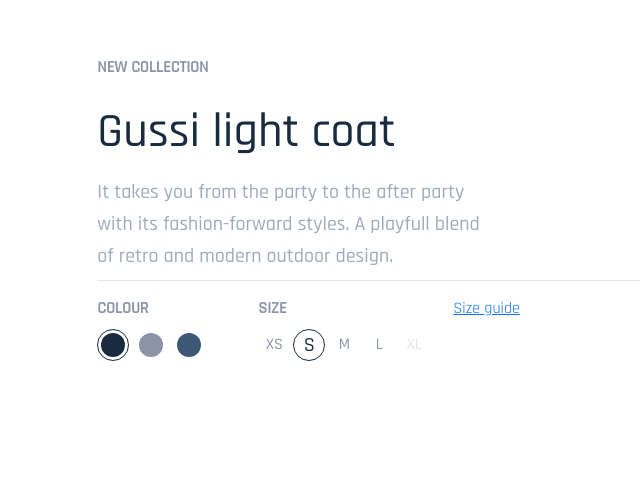
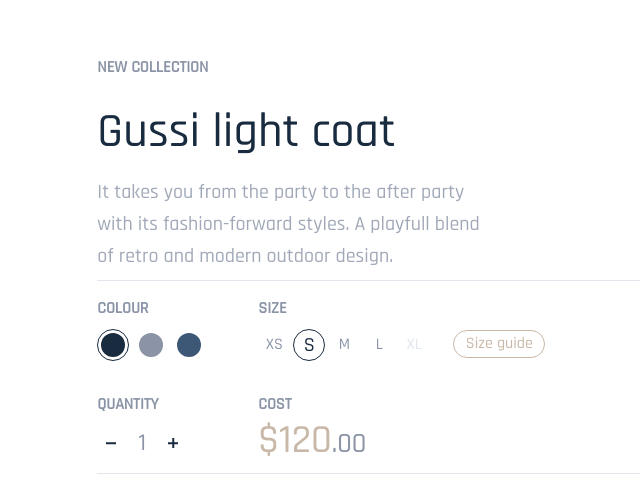
Before and after one commit to Zakharov1984/TEST__FIRST-PROJECT__GUSSI, a website: page src/index.html in a window 1280 px wide. Shown: the whole page, without its empty margins (517-1157 px from the left). Drawn offline with Linux system fonts and the light colour scheme.

Commit message:
added_block_quantity_and_cost

```diff
--- a/src/index.html
+++ b/src/index.html
@@ -94,6 +94,22 @@
                             </ul>
                         </div>
                         <a href="#" class="customize__size-guide">Size guide</a>
+                        <div class="customize__quantity">
+                            <h2 class="customize__quantity-title title">Quantity</h2>
+                            <div class="customize__quantity-wrapper">
+                                <div class="customize__quantity-minus"></div>
+                                <div class="customize__quantity-number">1</div>
+                                <div class="customize__quantity-plus"></div>
+                            </div>
+                        </div>
+                        <div class="customize__cost">
+                            <h2 class="customize__cost-title title">Cost</h2>
+                            <div class="customize__cost-wrapper">
+                                <span class="customize__cost-symbol-dollar">$</span>
+                                <span class="customize__cost-dollar">120</span>
+                                <span class="customize__cost-cent">.00</span>
+                            </div>
+                        </div>
                     </section>
                 </div>
             </main>
--- a/src/scss/blocks/_customize.scss
+++ b/src/scss/blocks/_customize.scss
@@ -1,7 +1,8 @@
 .customize {
     padding: 16px 0;
     display: grid;
-    grid-template: minmax(64px, auto) minmax(76px, auto) / 161px 195px 92px;
+    border-bottom: 1px solid $COLOR_LIGHTGRAY;
+    grid-template: minmax(64px, auto) minmax(96px, auto) / 161px 195px 92px;
     &__color-wrapper {
         display: flex;
         margin-top: 8px;
@@ -81,4 +82,86 @@
             color: $COLOR_VIO;
         }
     }
+    &__size-guide {
+        align-self: end;
+        display: inline-block;
+        width: 92px;
+        height: 28px;
+        margin-bottom: 3px;
+        border: 1px solid $COLOR_SANDY;
+        border-radius: 24px;
+        font-size: 16px;
+        line-height: 26px;
+        font-weight: 500;
+        text-decoration: none;
+        text-align: center;
+        color: $COLOR_SANDY;
+        &:hover {
+            color: $COLOR_SANDY;
+        }
+    }
+    &__quantity {
+        align-self: end;
+    }
+    &__quantity-wrapper {
+        display: flex;
+        align-items: center;
+        margin-top: 12px;
+    }
+    &__quantity-minus, &__quantity-plus {
+        width: 28px;
+        height: 28px;
+        border-radius: 100%;
+        position: relative;
+        &:hover {
+            border: 1px solid $COLOR_LIGHTGRAY;
+        }
+        &::before {
+            content: '';
+            width: 10px;
+            height: 1.5px;
+            background: #192B3F;
+            position: absolute;
+            top: 50%;
+            left: 50%;
+            transform: translate(-50%, -50%);
+        }
+    }
+    &__quantity-plus::after {
+        content: '';
+        width: 1.5px;
+        height: 10px;
+        background: #192B3F;
+        position: absolute;
+        top: 50%;
+        left: 50%;
+        transform: translate(-50%, -50%);
+    }
+    &__quantity-number {
+        font-size: 24px;
+        line-height: 1;
+        font-weight: 500;
+        color: $COLOR_GRAY;
+        margin: 0 13px;
+    }
+    &__cost {
+        align-self: end
+    }
+    &__cost-wrapper {
+        display: flex;
+        height: 40px;
+        align-items: flex-end;
+    }
+    &__cost-dollar, &__cost-symbol-dollar {
+        font-size: 40px;
+        line-height: 32px;
+        font-weight: 500;
+        color: $COLOR_SANDY;
+    }
+    &__cost-cent {
+        font-size: 28px;
+        line-height: 26px;
+        font-weight: 500;
+        color: $COLOR_GRAY;
+    }
 }
```
Also changed, not shown: dist/css/style.min.css, dist/index.html, src/css/style.min.css. Lines whose indentation alone changed are shown as unchanged.
